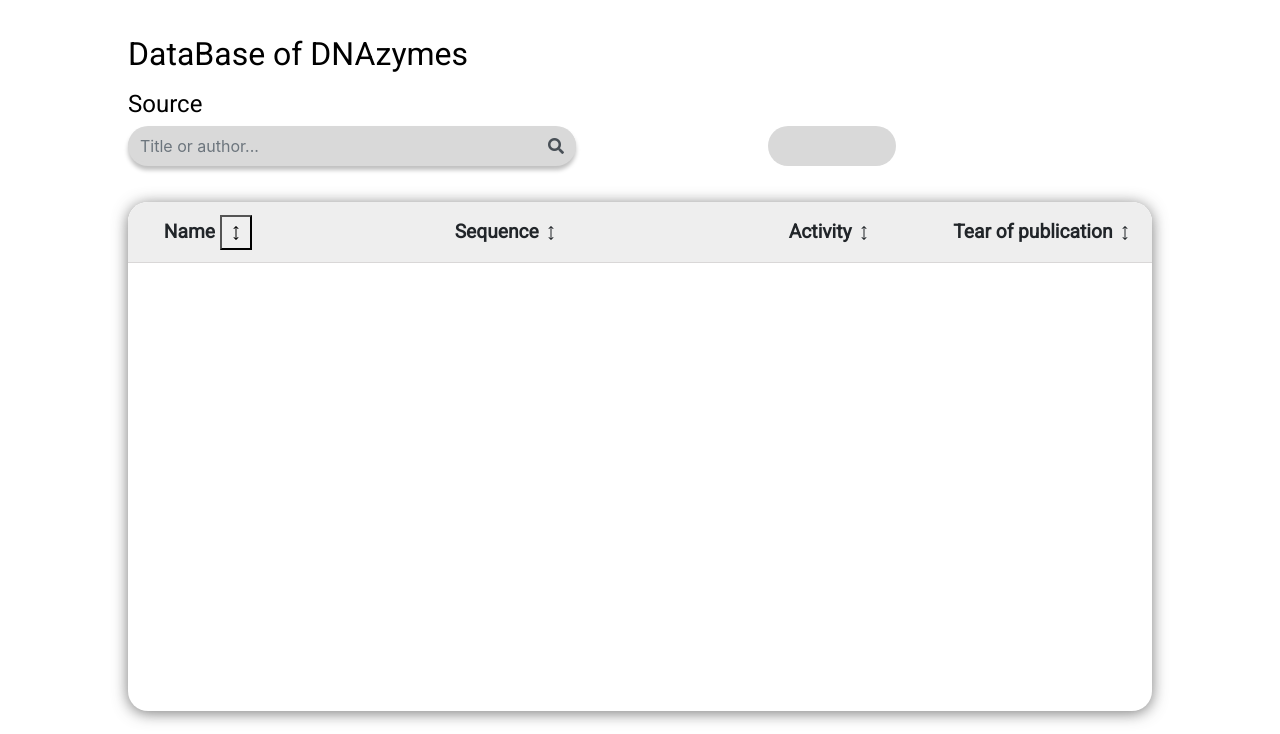
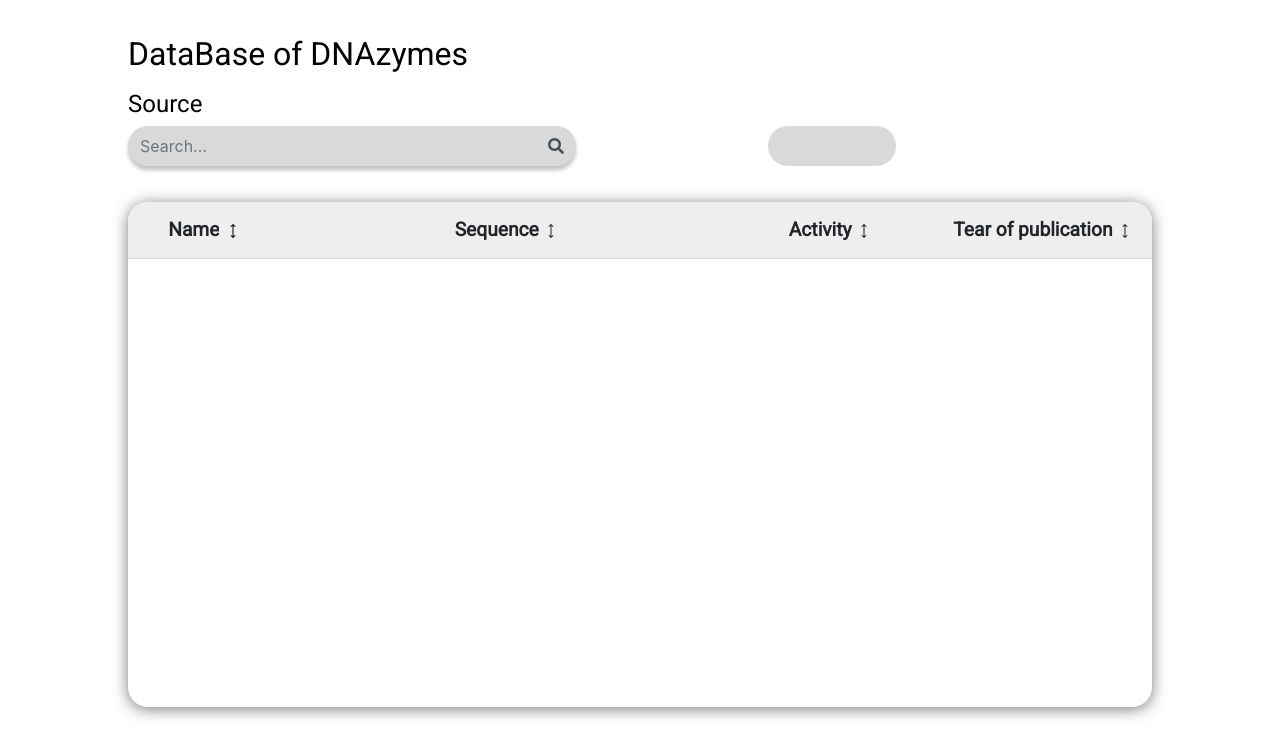
Before and after one commit to nebaskov/dnaZymeWeb, a Django app: page /database/ in a window 1280 px wide. Shown: the part 66-800 px from the top of the page. Run offline with Django 4.2, Linux system fonts and the light colour scheme; data that the repository does not hold is empty; some libraries are stand-ins or nearby versions; some web fonts are replaced.

Commit message:
add sorting button (demo)

```diff
--- a/database/views.py
+++ b/database/views.py
@@ -5,6 +5,10 @@ from django.db.models import Q
 
 
 def database_home(request):
+    print(request)
+    if request.method == "POST":
+        db_filtered = sorting_query(request)
+        return render(request, 'database/database_home.html', {'db': db_filtered})
     db_filtered = database_filter(request)
     return render(request, 'database/database_home.html', {'db': db_filtered})
 
@@ -38,7 +42,6 @@ def database_filter(request):
         if '(' in _query or ')' in _query:
             return output_fin
         _query = _query.strip()
-        print(_query)
         if _query.endswith('u'):
             _query.replace('u', '')
 
@@ -67,3 +70,9 @@ def database_filter(request):
         if len(output_fin) == 0:
             output_fin = serializers.serialize("python", full_model)
     return output_fin
+
+
+def sorting_query(request):
+    if 'sort_by_name' in request.POST.keys():
+        filtered_model = MainDnaDataBase.objects.raw("select * from public.dnazyme order by dnazyme.name asc")
+    return serializers.serialize("python", filtered_model)
--- a/templates/database/database_home.html
+++ b/templates/database/database_home.html
@@ -157,7 +157,7 @@ td:nth-child(4){
     border-top-right-radius:20px;
     font-size: 2.4vh;
 }
-form {
+.form_search {
     background-color:rgba(217.0000022649765, 217.0000022649765, 217.0000022649765, 1);
     position:absolute;
     width:35vw;
@@ -196,6 +196,15 @@ form {
     height:4vh;
     margin-bottom: 0;
 }
+.button_sort {
+    border: 0;
+}
+.button_sort:hover {background-color: #DCDCDC; font-family:Roboto;}
+
+.button_sort:active {
+  background-color: #DCDCDC;
+  transform: translateY(4px);
+}
 </style>
 
 <body>
@@ -208,12 +217,12 @@ form {
 {#        </form>#}
 {#      <div class="searching_form"></div>#}
 
-    <form method="GET" action=".">
+    <form method="GET" action="." class="form_search">
             <div class="form-row">
                 <div class="form-group col-12">
                     <div class="input-group">
                         <input class="form-control py-2" type="search" name="title_or_author"
-                               placeholder="Title or author..." />
+                               placeholder="Search..." />
                         <span class="input-group-append">
                             <div class="input-group-text bg-transparent">
                                 <i class="fa fa-search"></i>
@@ -230,12 +239,15 @@ form {
             <thead>
                 <tr>
                     <th class="fixed_th_1">
-                        Name
-                        <button type="submit" name="sort_by_name">
+
+                        <form method="POST" action=".">
+                            {% csrf_token %}
+                        Name<button title="sort_name_button" class="button_sort" name="sort_by_name" type="submit">
                             <svg xmlns="http://www.w3.org/2000/svg" width="16" height="16" fill="currentColor" class="bi bi-arrows-vertical" viewBox="0 0 16 16">
                             <path d="M8.354 14.854a.5.5 0 0 1-.708 0l-2-2a.5.5 0 0 1 .708-.708L7.5 13.293V2.707L6.354 3.854a.5.5 0 1 1-.708-.708l2-2a.5.5 0 0 1 .708 0l2 2a.5.5 0 0 1-.708.708L8.5 2.707v10.586l1.146-1.147a.5.5 0 0 1 .708.708l-2 2Z"/>
                             </svg>
                         </button>
+                            </form>
                     </th>
                     <th class="fixed_th_2">
                         Sequence
```
